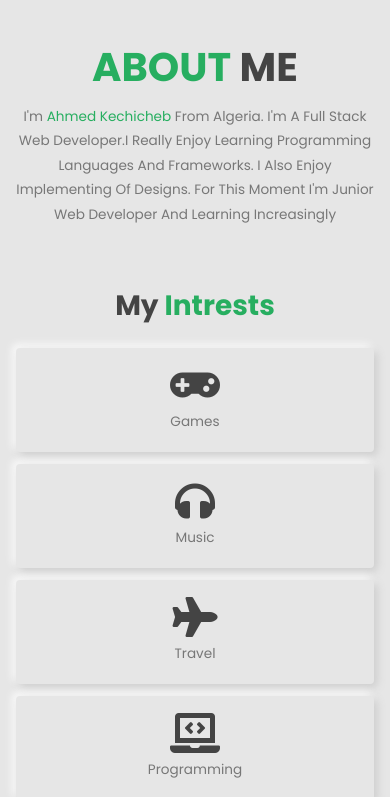
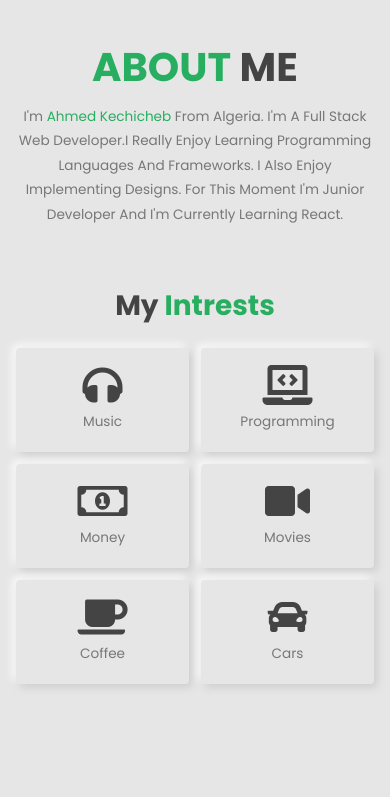
Before and after one commit to kechicheb/Portfolio, a plain HTML site: page index.html in a window 390 px wide. Shown: the part 823-1620 px from the top of the page. Drawn offline with Linux system fonts and the light colour scheme.

Commit message:
fixed responsive box in about

```diff
--- a/css/style.css
+++ b/css/style.css
@@ -366,6 +366,7 @@ section:not(:first-child) {
   display: flex;
   flex-direction: column;
   gap: 2rem;
+
 }
 .about .row .text h3 {
   margin-top: 30px;
@@ -378,15 +379,20 @@ section:not(:first-child) {
   color: var(--green);
 }
 
+
 .about .row .box-container {
   flex: 1 1 100%;
-  display: flex;
+  display:grid;
   gap: 1.5rem;
-  flex-wrap: wrap;
+  grid-template-columns: 1fr 1fr 1fr;
 }
-
+@media (max-width:600px) {
+  .about .row .box-container {
+    grid-template-columns: 1fr 1fr;
+  }
+}
 .about .row .box-container .box {
-  flex: 1 1 230px;
+  min-width: 138px;
   text-align: center;
   padding: 2rem;
   border-radius: 0.5rem;
--- a/index.html
+++ b/index.html
@@ -89,8 +89,8 @@
         <p>
           I'm <span>Ahmed Kechicheb</span> from Algeria. I'm a Full Stack Web
           Developer.I really enjoy learning Programming languages and
-          frameworks. I also enjoy Implementing of designs. For This Moment I'm
-          junior web developer and learning increasingly
+          frameworks. I also enjoy Implementing designs. For This Moment I'm
+          junior developer and I'm currently learning react.
         </p>
       </div>
       <div class="row">
@@ -98,18 +98,12 @@
           <h3>my <span>intrests</span></h3>
         </div>
         <div class="box-container">
-          <div class="box">
-            <h3><i class="fas fa-gamepad"></i></h3>
-            <p>games</p>
-          </div>
+
           <div class="box">
             <h3><i class="fas fa-headphones"></i></h3>
             <p>music</p>
           </div>
-          <div class="box">
-            <h3><i class="fas fa-plane"></i></h3>
-            <p>travel</p>
-          </div>
+
           <div class="box">
             <h3><i class="fas fa-laptop-code"></i></h3>
             <p>programming</p>
```
